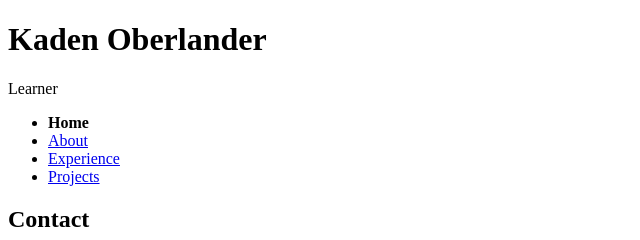
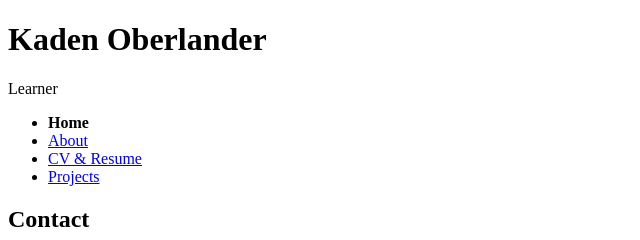
Before and after one commit to FocuseObie/Site, a plain HTML site: page index.html in a window 1280 px wide. Shown: the top 240 px of the page, 0-640 px from the left. Drawn offline with Linux system fonts and the light colour scheme.

Commit message:
Update index.html

```diff
--- a/index.html
+++ b/index.html
@@ -17,7 +17,7 @@
     <ul>
         <li><strong>Home</strong></li>
         <li><a href="about.html">About</a></li>
-        <li><a href="experience.html">Experience</a></li>
+        <li><a href="experience.html">CV & Resume</a></li>
         <li><a href="projects.html">Projects</a></li>
     </ul>
 </nav>
```
